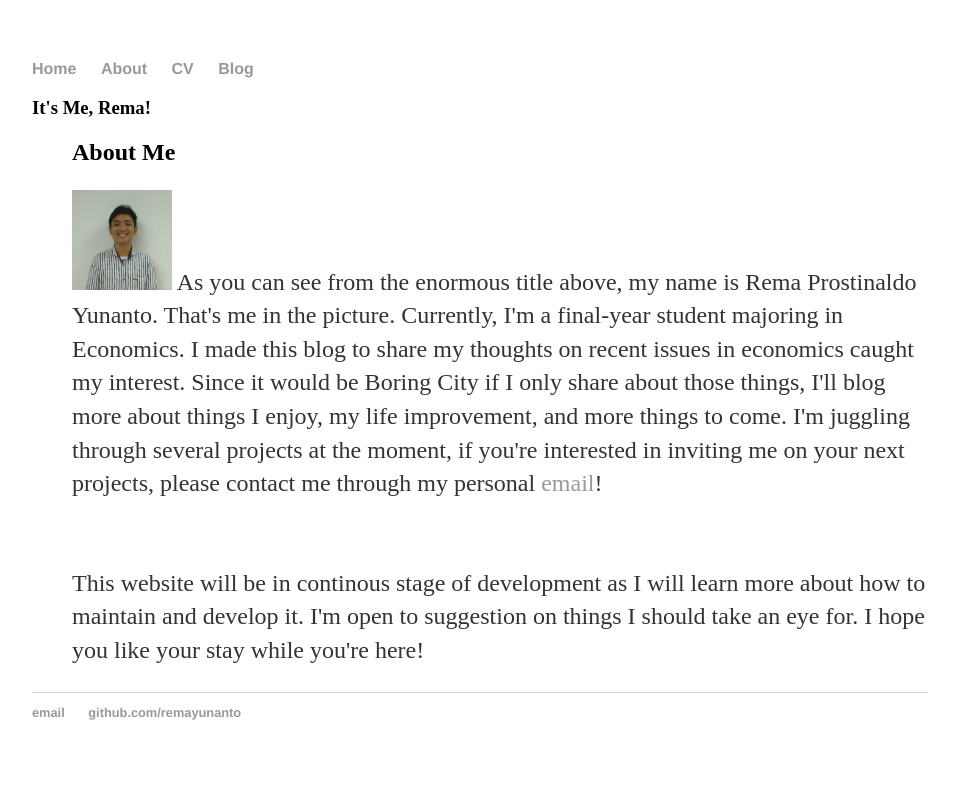
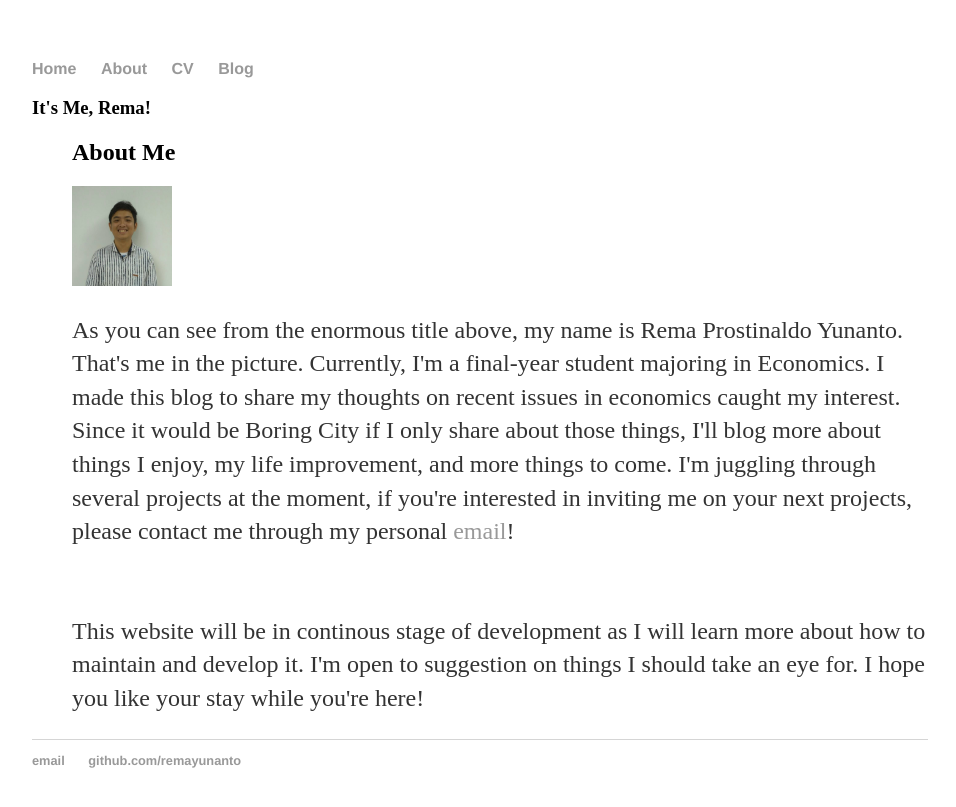
Before and after one commit to remayunanto/remayunanto.github.io, a Jekyll site: the page built from about/index.html, in a window 1280 px wide. Shown: the top 807 px of the page, without its empty margins (160-1116 px from the left). Built offline with Jekyll 4.4.1, drawn with Linux system fonts in a browser that asks for light colours.

Commit message:
Update index.html

```diff
--- a/about/index.html
+++ b/about/index.html
@@ -9,8 +9,25 @@
 		<h2>About Me</h2>
 
 		<!-- YOUR PICTURE HERE after alt -->
-		<p><img src="/about/rema.jpg" alt="Picture of Rema Yunanto" width="100" height="100"> As you can see from the enormous title above, my name is Rema Prostinaldo Yunanto. That's me in the picture. Currently, I'm a final-year student majoring in Economics. I made this blog to share my thoughts on recent issues in economics caught my interest. Since it would be Boring City if I only share about those things, I'll blog more about things I enjoy, my life improvement, and more things to come. I'm juggling through several projects at the moment, if you're interested in inviting me on your next projects, please contact me through my personal <a href="mailto:remayunanto@gmail.com">email</a>!</p>
+	<div class="container2">
+		<img src="/about/rema.jpg" alt="Picture of Rema Yunanto" width="100" height="100">
+	<div class="text">
+		<p> As you can see from the enormous title above, my name is Rema Prostinaldo Yunanto. That's me in the picture. Currently, I'm a final-year student majoring in Economics. I made this blog to share my thoughts on recent issues in economics caught my interest. Since it would be Boring City if I only share about those things, I'll blog more about things I enjoy, my life improvement, and more things to come. I'm juggling through several projects at the moment, if you're interested in inviting me on your next projects, please contact me through my personal <a href="mailto:remayunanto@gmail.com">email</a>!</p>
       <br>
 		<p>This website will be in continous stage of development as I will learn more about how to maintain and develop it. I'm open to suggestion on things I should take an eye for. I hope you like your stay while you're here! </p>
 
+		</div>
+	</div
 </ul>
+
+<!-- <div class='container2'>
+    <img src='http://ecx.images-amazon.com/images/I/21-leKb-zsL._SL500_AA300_.png' class='iconDetails' />
+
+    <div class="text">
+        <h4>Facebook</h4>
+        <p>
+            fine location, GPS, coarse location
+            <span>0 mins ago</span>
+        </p>
+    </div>
+</div> -->
```
